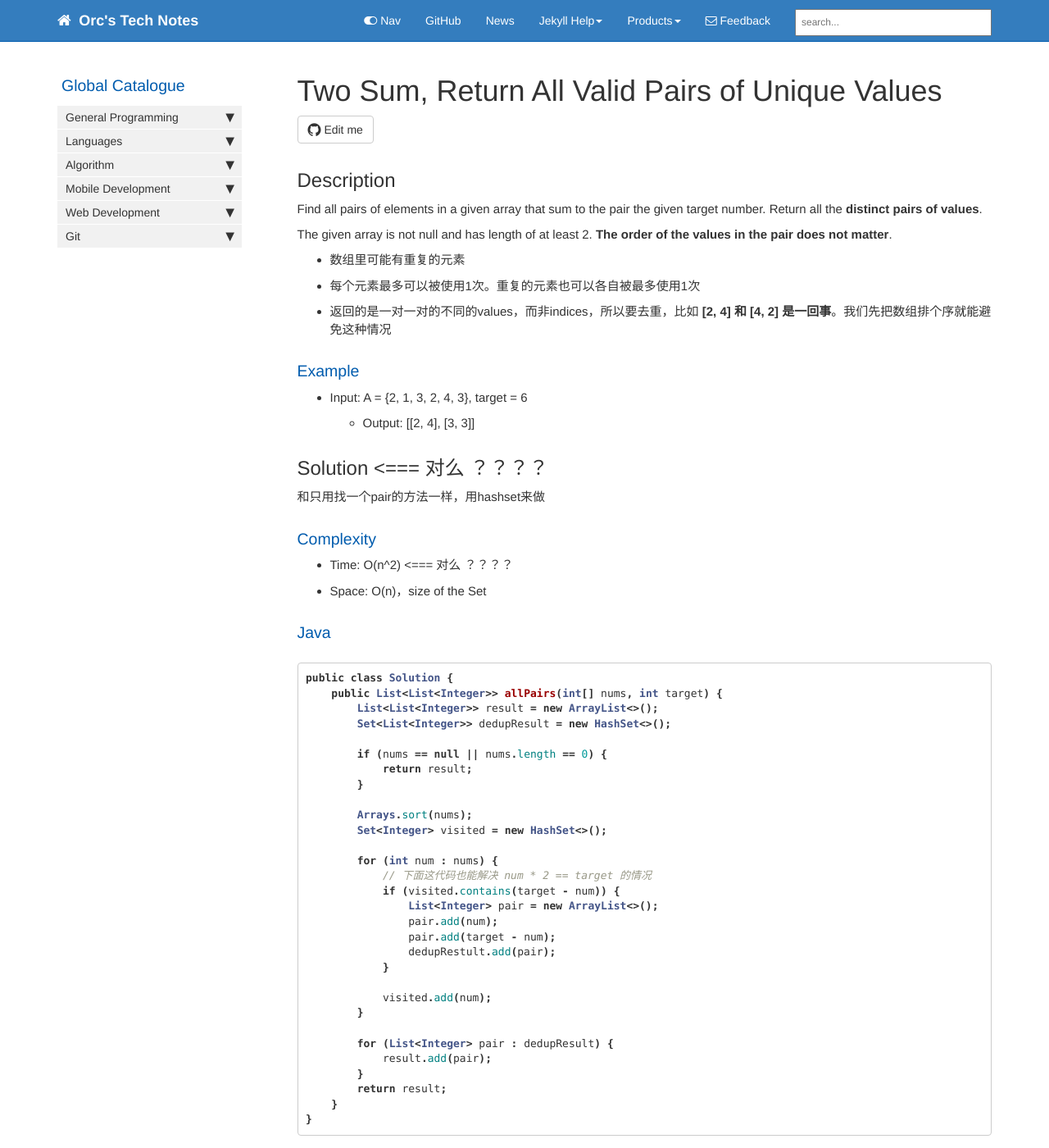
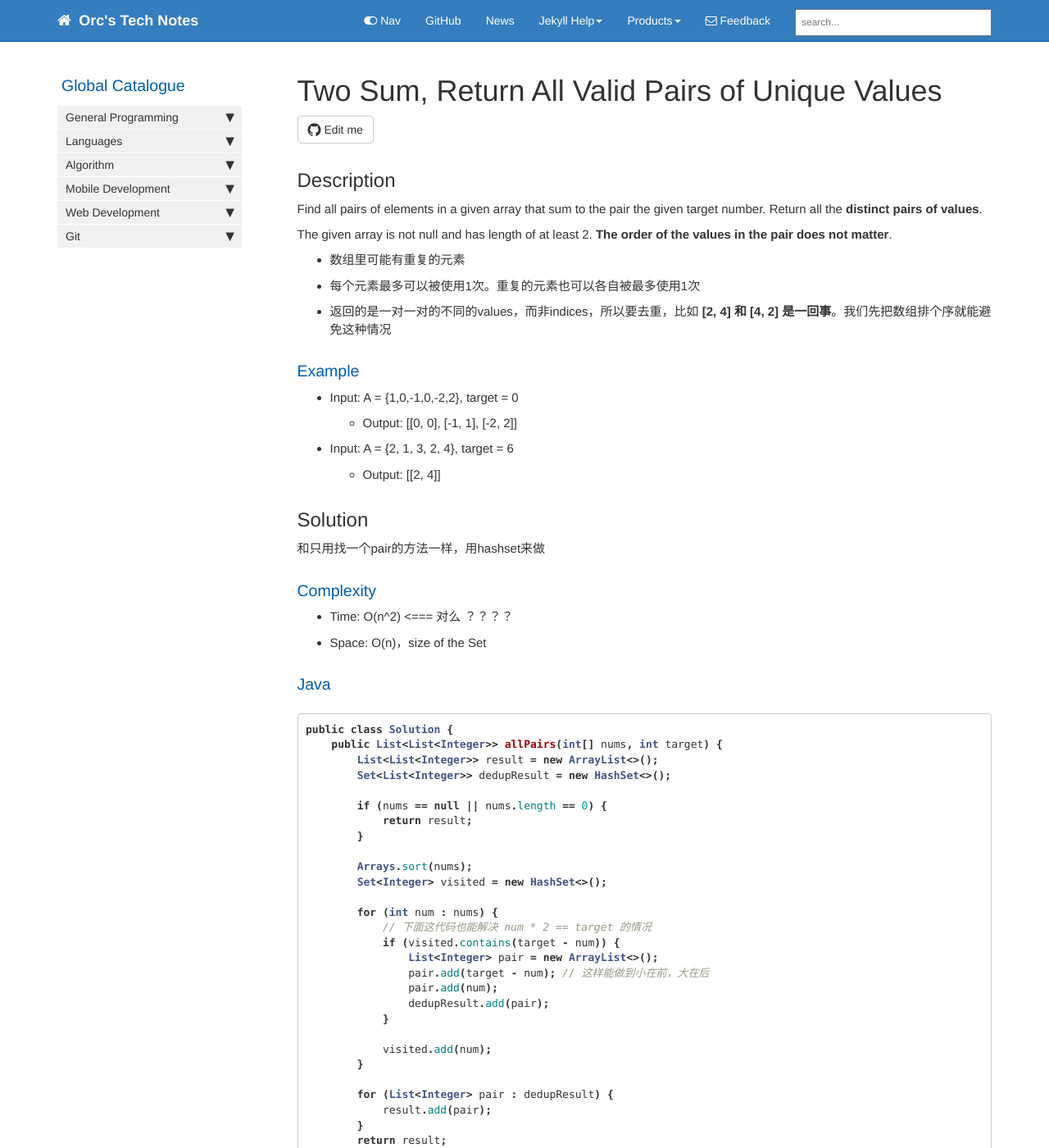
Before and after one commit to HungryOrc/hungryorc.github.io, a Jekyll site: the page built from pages/algorithm/algorithm_2Sum_allValidPairsOfUniqueValues.md, in a window 1280 px wide and 1400 px high. Shown: the whole window at 82% size. Built offline with Jekyll 4.4.1, drawn with Linux system fonts in a browser that asks for light colours; nearby versions of some CDN libraries; comment, search, counter and statistics services are not loaded.

Commit message:
Update algorithm_2Sum_allValidPairsOfUniqueValues.md

```diff
--- a/pages/algorithm/algorithm_2Sum_allValidPairsOfUniqueValues.md
+++ b/pages/algorithm/algorithm_2Sum_allValidPairsOfUniqueValues.md
@@ -20,10 +20,12 @@ The given array is not null and has length of at least 2. **The order of the val
 * 返回的是一对一对的不同的values，而非indices，所以要去重，比如 **[2, 4] 和 [4, 2] 是一回事**。我们先把数组排个序就能避免这种情况
 
 ### Example
-* Input: A = {2, 1, 3, 2, 4, 3}, target = 6
-  * Output: [[2, 4], [3, 3]]
+* Input: A = {1,0,-1,0,-2,2}, target = 0
+  * Output: [[0, 0], [-1, 1], [-2, 2]]
+* Input: A = {2, 1, 3, 2, 4}, target = 6
+  * Output: [[2, 4]]
 
-## Solution <=== 对么 ？？？？
+## Solution
 和只用找一个pair的方法一样，用hashset来做
 
 ### Complexity
@@ -48,9 +50,9 @@ public class Solution {
             // 下面这代码也能解决 num * 2 == target 的情况
             if (visited.contains(target - num)) {
                 List<Integer> pair = new ArrayList<>();
+                pair.add(target - num); // 这样能做到小在前，大在后
                 pair.add(num);
-                pair.add(target - num);
-                dedupRestult.add(pair);
+                dedupResult.add(pair);
             }
 
             visited.add(num);
```
